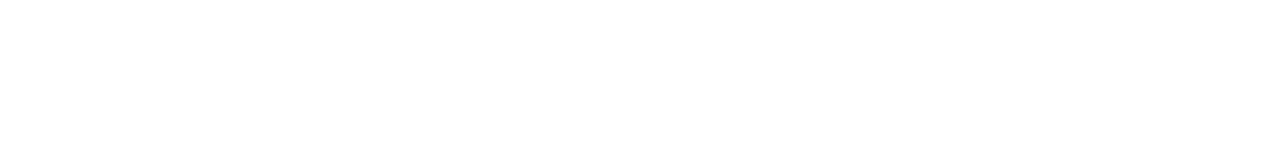
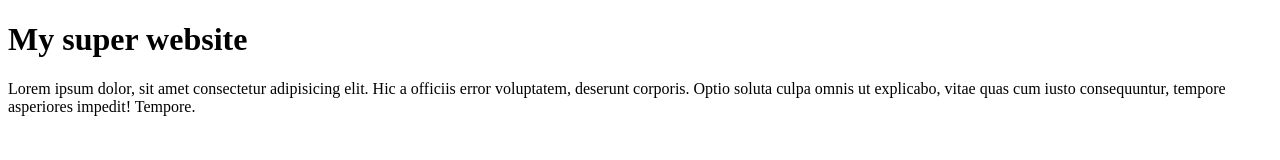
Before and after one commit to Cessoj/my-super-website, a plain HTML site: page index.html in a window 1280 px wide. Drawn offline with Linux system fonts and the light colour scheme.

Commit message:
Creation du h1 et changement du title

```diff
--- a/index.html
+++ b/index.html
@@ -1,10 +1,16 @@
 <!DOCTYPE html>
 <html>
-  <head>
-    <meta charset="UTF-8">
-    <title>title</title>
-  </head>
-  <body>
 
-  </body>
+<head>
+  <meta charset="UTF-8">
+  <title>My super website</title>
+</head>
+
+<body>
+  <h1>My super website</h1>
+  <p>Lorem ipsum dolor, sit amet consectetur adipisicing elit. Hic a officiis error voluptatem, deserunt corporis. Optio
+    soluta culpa omnis ut explicabo, vitae quas cum iusto consequuntur, tempore asperiores impedit! Tempore.</p>
+
+</body>
+
 </html>
```
